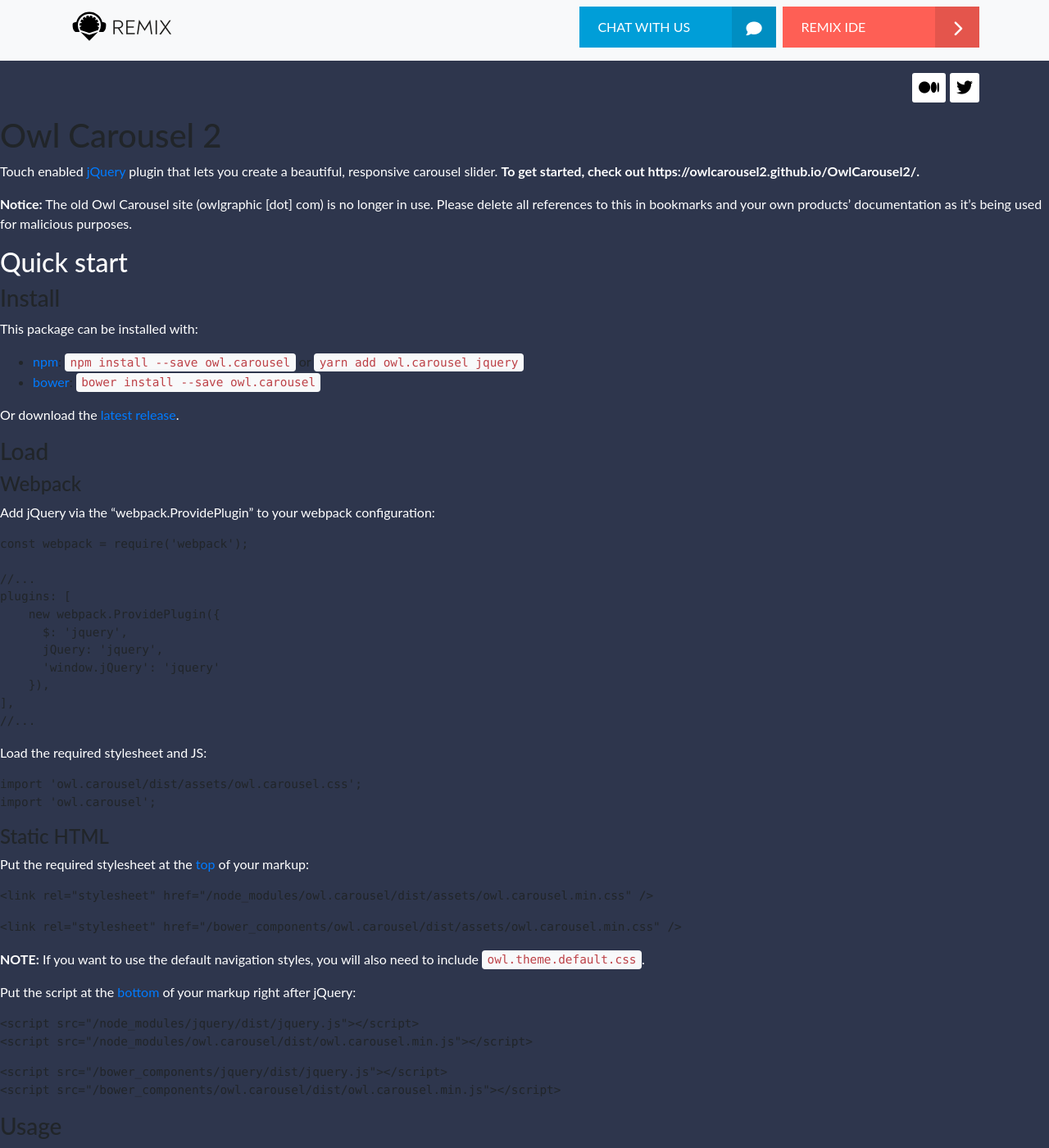
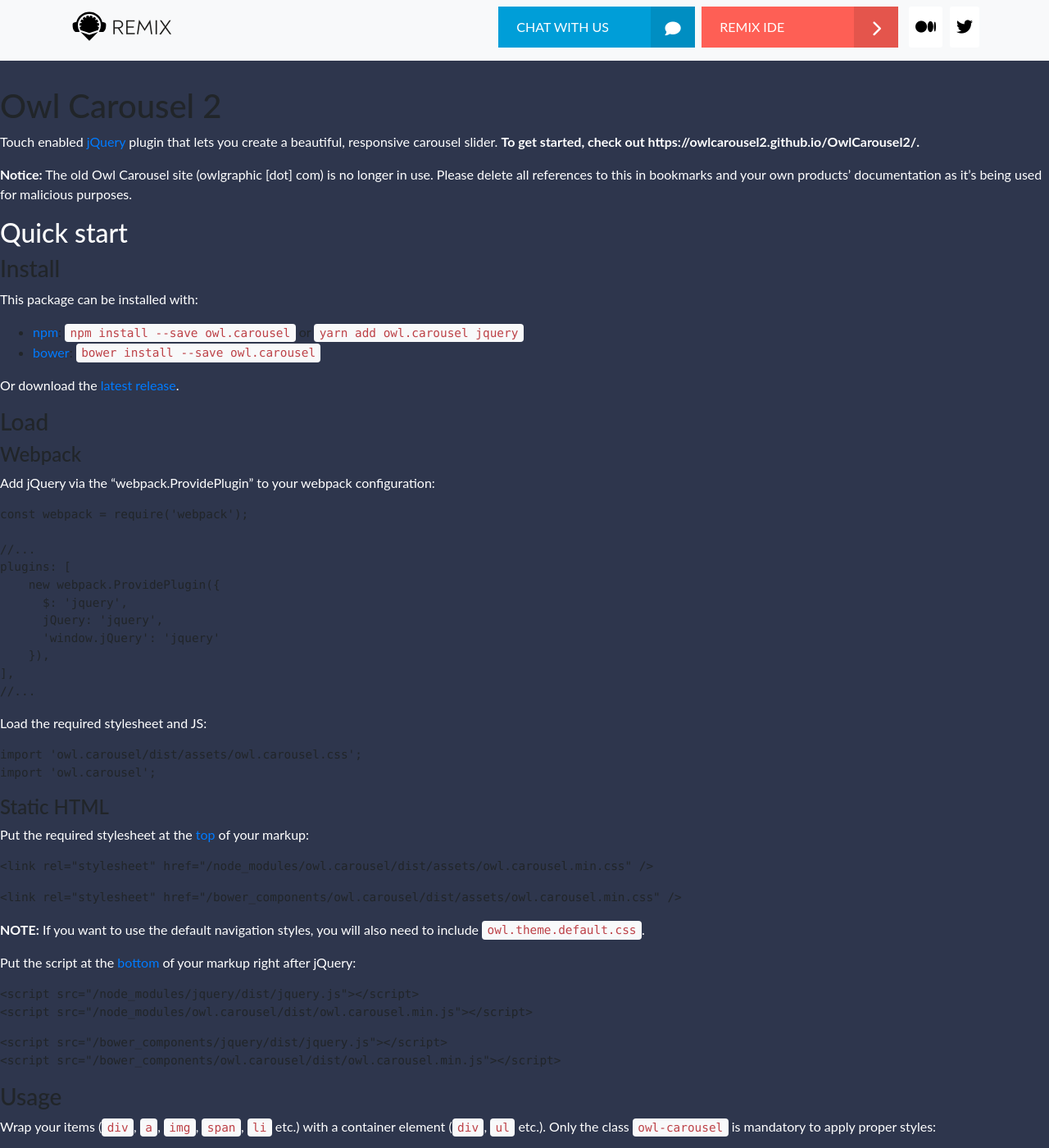
Before and after one commit to ethereum/remix-website, a Jekyll site: the page built from assets/OwlCarousel2-2.3.4 2/dist/README.md, in a window 1280 px wide and 1400 px high. Shown: the whole window at 82% size. Built offline with Jekyll 4.4.1, drawn with Linux system fonts in a browser that asks for light colours; nearby versions of some CDN libraries; our own code applies the rules of GitHub Pages for plain Markdown files.

Commit message:
M T buttons to top on desktop, under nav on mobile

```diff
--- a/_includes/navbar.html
+++ b/_includes/navbar.html
@@ -14,8 +14,13 @@
 	        <li class="nav-item mr-2">
              <a href="#chat" target="_blank"  class="button btn-chat mb-2">CHAT WITH US</a>
           </li>
-          <li class="nav-item">
+          <li class="nav-item mr-2">
              <a href="https://remix.ethereum.org/" target="_blank"  class="button arrow mb-2">REMIX IDE</a>
+          </li>
+
+          <li class="nav-item d-none d-sm-block">
+            <a href="{{page.medium}}" target="_blank"><i style="" class="social-btn fab fa-medium-m"></i></a>
+            <a href="{{page.twitter}}" target="_blank"><i style="" class="social-btn fab fa-twitter"></i></a>
           </li>
 
         </ul>
--- a/_includes/social.html
+++ b/_includes/social.html
@@ -1,6 +1,7 @@
 
-<div class="container d-flex justify-content-end mb-3">
+<div class="container d-flex justify-content-end mb-3 d-block d-sm-none">
 
 	<a href="{{page.medium}}" target="_blank"><i style="" class="social-btn fab fa-medium-m"></i></a>
 	<a href="{{page.twitter}}" target="_blank"><i style="" class="social-btn fab fa-twitter"></i></a>
 </div>
+<div class="container d-flex justify-content-end mb-3 d-none d-sm-block"></div>
--- a/assets/css/main.scss
+++ b/assets/css/main.scss
@@ -142,6 +142,11 @@
 
 .social-btn{
 	color: black; background-color: white;   text-align: center; padding: 8px; font-size: 20px; margin-left: 5px; border-radius: 3px;
+}
+
+.nav-item .social-btn{
+  padding-bottom: 15px;
+  padding-top: 15px;
 }
 
 .nav-item{
```
